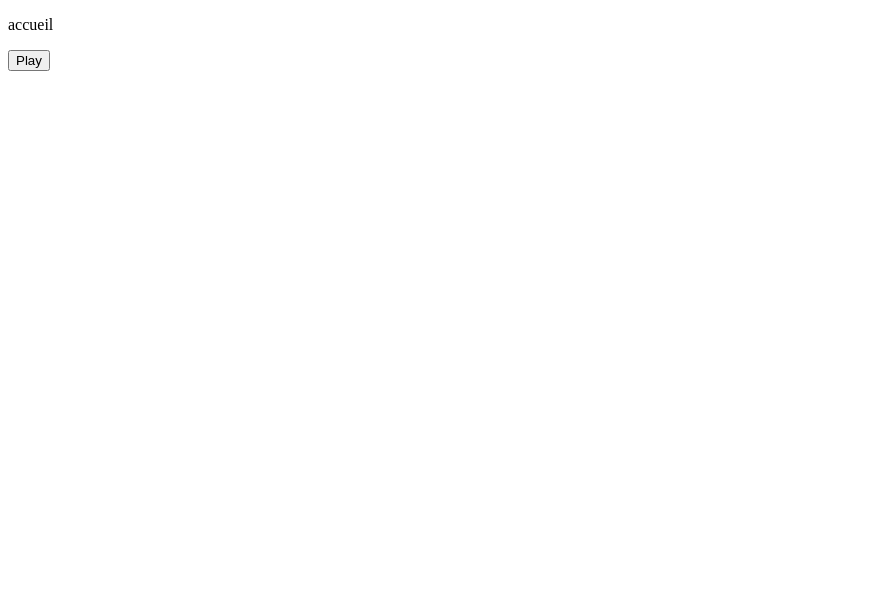
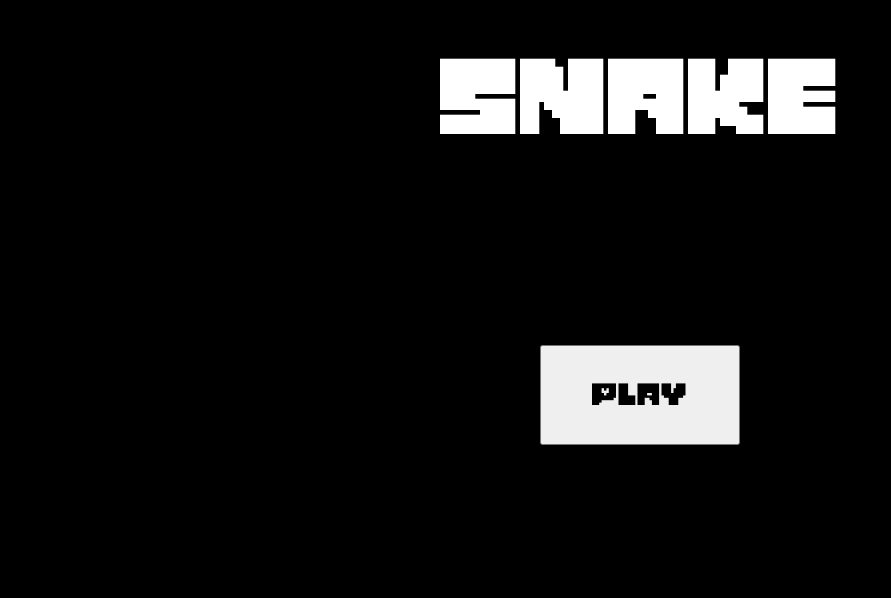
Before and after one commit to TiaSous/Snake-JS, a plain HTML site: page snake-js-game-main/index.html in a window 1280 px wide. Shown: the whole page, without its empty margins (0-891 px from the left). Drawn offline with Linux system fonts and the light colour scheme.

Commit message:
add menu and game over

```diff
--- a/snake-js-game-main/css/index.css
+++ b/snake-js-game-main/css/index.css
@@ -1,7 +1,10 @@
+*{
+    font-family: "Undertale" ;
+}
 
 a{
     text-decoration: none;
-    color: black;
+    color: white;
 }
 
 @font-face{
@@ -9,6 +12,30 @@ a{
     src: url('font/MonsterFriendBack.otf');
 }
 
-button{
-    size: 100000px;
+body{
+    background-color: black;
+    color: white
 }
+
+header{
+    display: flex;
+    justify-content: center;
+    align-items: center;
+}
+
+h1{
+    font-size: 10vh;
+}
+
+#buttonPlay{
+    height: 100px;
+    width: 200px;
+    font-size: x-large;
+}
+
+main{
+    display: flex;
+    height: 50vh;
+    align-items: center;
+    justify-content: center;
+}
--- a/snake-js-game-main/css/style.css
+++ b/snake-js-game-main/css/style.css
@@ -24,7 +24,7 @@ header{
   height: 9vh;
   background-color: rgb(255, 0, 0);
   display: flex;
-  justify-content: center;
+  justify-content:space-around;
   align-items: center;
   color: rgb(255, 255, 255);
   font-size: xx-large;
@@ -39,5 +39,12 @@ header{
 a{
   text-decoration: none;
   outline: none;
-  color: black;
+  color: white;
 }
+
+#gameOver{
+  width: 100%;
+  font-size: x-large;
+  color: rgb(255, 255, 255);
+  margin-top: 40vh;
+}
--- a/snake-js-game-main/index.html
+++ b/snake-js-game-main/index.html
@@ -7,9 +7,14 @@
   <title>Document</title>
 </head>
 <body>
-  <p>accueil</p>
-  <a href="jeu.html">
-    <button>Play</button>
-  </a>
+  <header>
+    <h1>Snake</h1>
+  </header>
+  <main>
+    <a  href="jeu.html">
+      <button id="buttonPlay">Play</button>
+    </a>
+  </main>
+
 </body>
 </html>
--- a/snake-js-game-main/src/snake.js
+++ b/snake-js-game-main/src/snake.js
@@ -1,5 +1,6 @@
 export class PartOfSnake{
     constructor(x, y){
+        //l'endroit où il est
         this.x = x;
         this.y = y;
 
```
Also changed, not shown: snake-js-game-main/jeu.html (+2 -0 lines), snake-js-game-main/src/main.js (+45 -13 lines), 1 other file.
